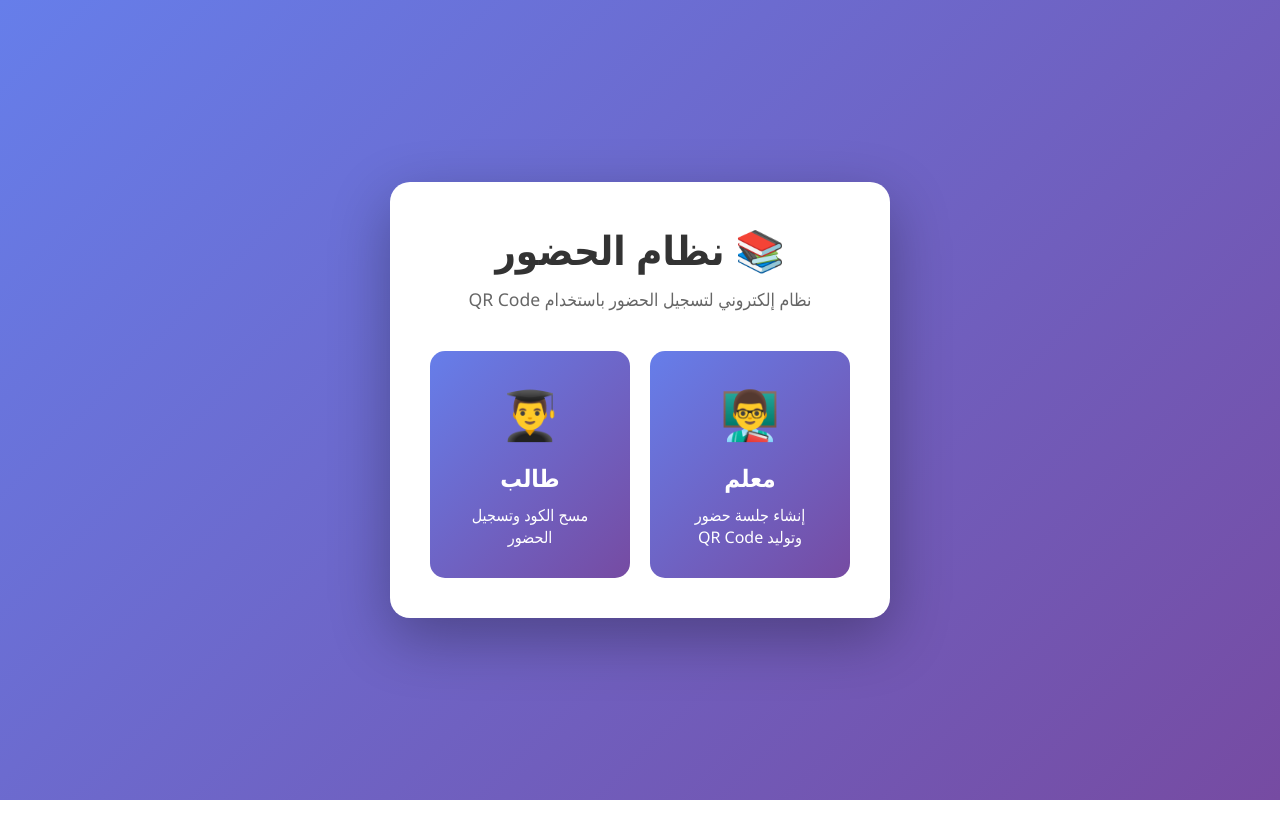
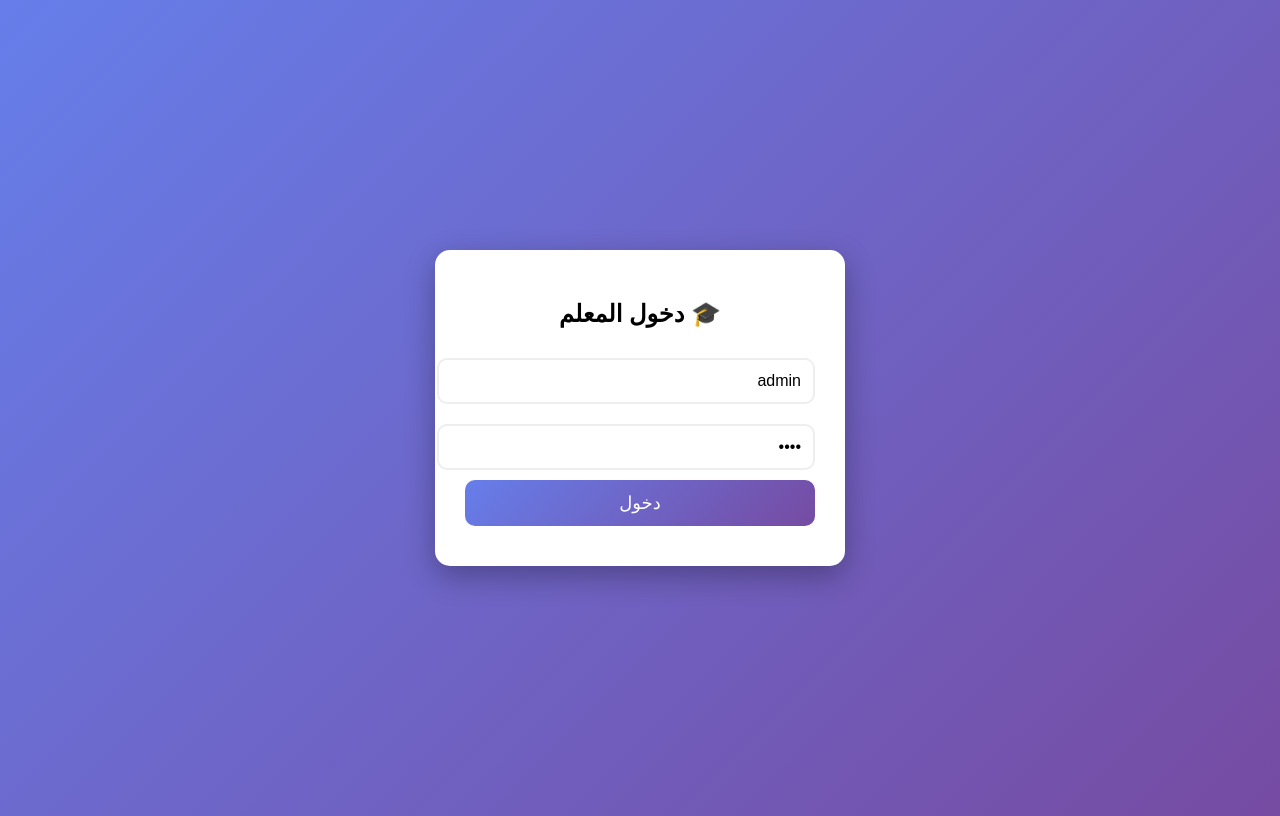
Before and after one commit to dhooom00097/toprepare, a website: page public/index.html in a window 1280 px wide. Drawn offline with Linux system fonts and the light colour scheme.

Commit message:
إضافة تسجيل دخول المعلم

```diff
--- a/public/index.html
+++ b/public/index.html
@@ -2,102 +2,73 @@
 <html lang="ar" dir="rtl">
 <head>
   <meta charset="UTF-8">
-  <meta name="viewport" content="width=device-width, initial-scale=1.0">
-  <title>نظام الحضور الإلكتروني</title>
+  <title>🎓 نظام الحضور - تسجيل الدخول</title>
   <style>
-    * {margin:0;padding:0;box-sizing:border-box}
     body {
-      font-family: 'Segoe UI', Tahoma, Arial, sans-serif;
-      background: linear-gradient(135deg,#667eea,#764ba2);
-      min-height:100vh;display:flex;justify-content:center;align-items:center;padding:20px
+      font-family: 'Cairo', sans-serif;
+      background: linear-gradient(135deg, #667eea 0%, #764ba2 100%);
+      height: 100vh;
+      display: flex;
+      justify-content: center;
+      align-items: center;
     }
-    .container {background:white;border-radius:20px;box-shadow:0 20px 60px rgba(0,0,0,.3);padding:40px;max-width:500px;width:100%;animation:fadeIn .5s ease}
-    @keyframes fadeIn{from{opacity:0;transform:translateY(-20px)}to{opacity:1;transform:translateY(0)}}
-    h1{color:#333;text-align:center;margin-bottom:10px;font-size:2.5em}
-    .subtitle{text-align:center;color:#666;margin-bottom:40px;font-size:1.1em}
-    .role-selection{display:flex;gap:20px;justify-content:center;flex-wrap:wrap}
-    .role-card{background:linear-gradient(135deg,#667eea,#764ba2);color:white;padding:30px;border-radius:15px;cursor:pointer;transition:.3s;text-align:center;flex:1;min-width:180px;text-decoration:none}
-    .role-card:hover{transform:translateY(-10px);box-shadow:0 10px 30px rgba(0,0,0,.3)}
-    .role-card .icon{font-size:3em;margin-bottom:15px}
-    .role-card h2{font-size:1.5em;margin-bottom:10px}
-    .features{margin-top:40px;padding-top:30px;border-top:1px solid #eee}
-    .features h3{text-align:center;margin-bottom:20px;color:#333}
-    .feature-list{list-style:none}
-    .feature-list li{padding:10px;color:#666;display:flex;align-items:center}
-    .feature-list li:before{content:"✓";color:#667eea;font-weight:bold;margin-left:10px;font-size:1.2em}
-    /* Modal styles */
-    .modal{position:fixed;inset:0;display:none;align-items:center;justify-content:center;background:rgba(0,0,0,.45);z-index:9999}
-    .modal-content{width:360px;background:#fff;border-radius:10px;padding:18px;box-shadow:0 10px 30px rgba(0,0,0,.2);direction:rtl;text-align:right}
-    .close{float:left;font-size:22px;cursor:pointer}
-    .modal-content input{width:100%;padding:8px 10px;margin:6px 0 12px;border-radius:6px;border:1px solid #ddd}
-    .modal-content button{width:100%;padding:10px;background:linear-gradient(90deg,#6b63ff,#9b6bff);color:white;border:none;border-radius:8px;font-weight:600}
+    .login-box {
+      background: white;
+      border-radius: 15px;
+      padding: 30px;
+      width: 350px;
+      box-shadow: 0 10px 30px rgba(0,0,0,0.3);
+      text-align: center;
+    }
+    input {
+      width: 100%;
+      padding: 12px;
+      margin: 10px 0;
+      border-radius: 10px;
+      border: 2px solid #eee;
+      font-size: 16px;
+    }
+    button {
+      width: 100%;
+      padding: 12px;
+      border: none;
+      border-radius: 10px;
+      background: linear-gradient(135deg, #667eea 0%, #764ba2 100%);
+      color: white;
+      font-size: 18px;
+      cursor: pointer;
+    }
+    .error {
+      color: red;
+      margin-top: 10px;
+    }
   </style>
 </head>
 <body>
-  <div class="container">
-    <h1>📚 نظام الحضور</h1>
-    <p class="subtitle">نظام إلكتروني لتسجيل الحضور باستخدام QR Code</p>
-    <div class="role-selection">
-      <div id="teacherCard" class="role-card">
-        <div class="icon">👨‍🏫</div>
-        <h2>معلم</h2>
-        <p>إنشاء جلسة حضور وتوليد QR Code</p>
-      </div>
-      <a href="student.html" class="role-card">
-        <div class="icon">👨‍🎓</div>
-        <h2>طالب</h2>
-        <p>مسح الكود وتسجيل الحضور</p>
-      </a>
-    </div>
-    </div>
-  </div>
-
-  <!-- Modal Login -->
-  <div id="loginModal" class="modal">
-    <div class="modal-content">
-      <span id="closeModal" class="close">&times;</span>
-      <h2>دخول المعلم</h2>
-      <form id="loginForm">
-        <label for="username">اسم المستخدم</label>
-        <input id="username" required>
-        <label for="password">كلمة المرور</label>
-        <input id="password" type="password" required>
-        <div id="loginError" style="color:#c00;margin-top:8px;display:none"></div>
-        <button type="submit">دخول</button>
-      </form>
-    </div>
+  <div class="login-box">
+    <h2>🎓 دخول المعلم</h2>
+    <input type="text" id="username" placeholder="اسم المستخدم" value="admin">
+    <input type="password" id="password" placeholder="كلمة المرور" value="1234">
+    <button onclick="login()">دخول</button>
+    <div id="message" class="error"></div>
   </div>
 
   <script>
-    const teacherCard=document.getElementById('teacherCard');
-    teacherCard.addEventListener('click',()=>{
-      document.getElementById('loginModal').style.display='flex';
-      document.getElementById('loginError').style.display='none';
-    });
-    document.getElementById('closeModal').addEventListener('click',()=>{
-      document.getElementById('loginModal').style.display='none';
-    });
-
-    document.getElementById('loginForm').addEventListener('submit',async(ev)=>{
-      ev.preventDefault();
-      const username=document.getElementById('username').value.trim();
-      const password=document.getElementById('password').value;
-      const errDiv=document.getElementById('loginError');
-      errDiv.style.display='none';errDiv.textContent='';
-      try{
-        const res=await fetch('/api/auth/login',{method:'POST',headers:{'Content-Type':'application/json'},body:JSON.stringify({username,password})});
-        const data=await res.json();
-        if(!res.ok||!data.success){errDiv.style.display='block';errDiv.textContent=data.message||'فشل تسجيل الدخول';return;}
-        document.getElementById('loginModal').style.display='none';
-        localStorage.setItem('teacherName',data.teacher?.name||username);
-        window.location.href='/teacher.html';
-      }catch(err){errDiv.style.display='block';errDiv.textContent='خطأ في الاتصال بالخادم';}
-    });
-
-    window.addEventListener('click',(e)=>{
-      const modal=document.getElementById('loginModal');
-      if(e.target===modal)modal.style.display='none';
-    });
+    async function login() {
+      const username = document.getElementById("username").value;
+      const password = document.getElementById("password").value;
+      const res = await fetch("/api/login", {
+        method: "POST",
+        headers: { "Content-Type": "application/json" },
+        body: JSON.stringify({ username, password })
+      });
+      const data = await res.json();
+      if (!res.ok) {
+        document.getElementById("message").textContent = data.message;
+      } else {
+        window.location.href = "/teacher.html";
+      }
+    }
   </script>
 </body>
 </html>
```
Also changed, not shown: public/server.js (+64 -50 lines).
